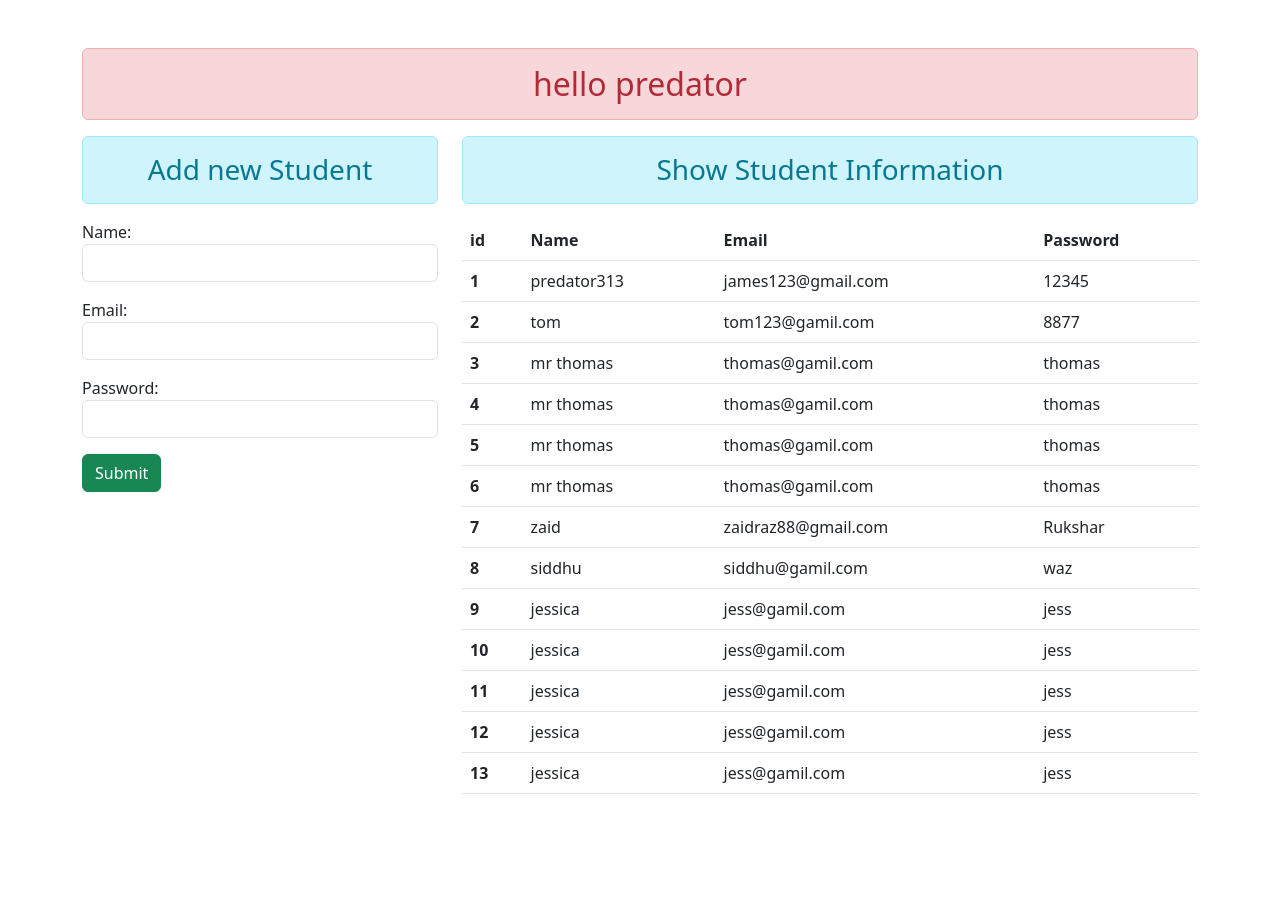
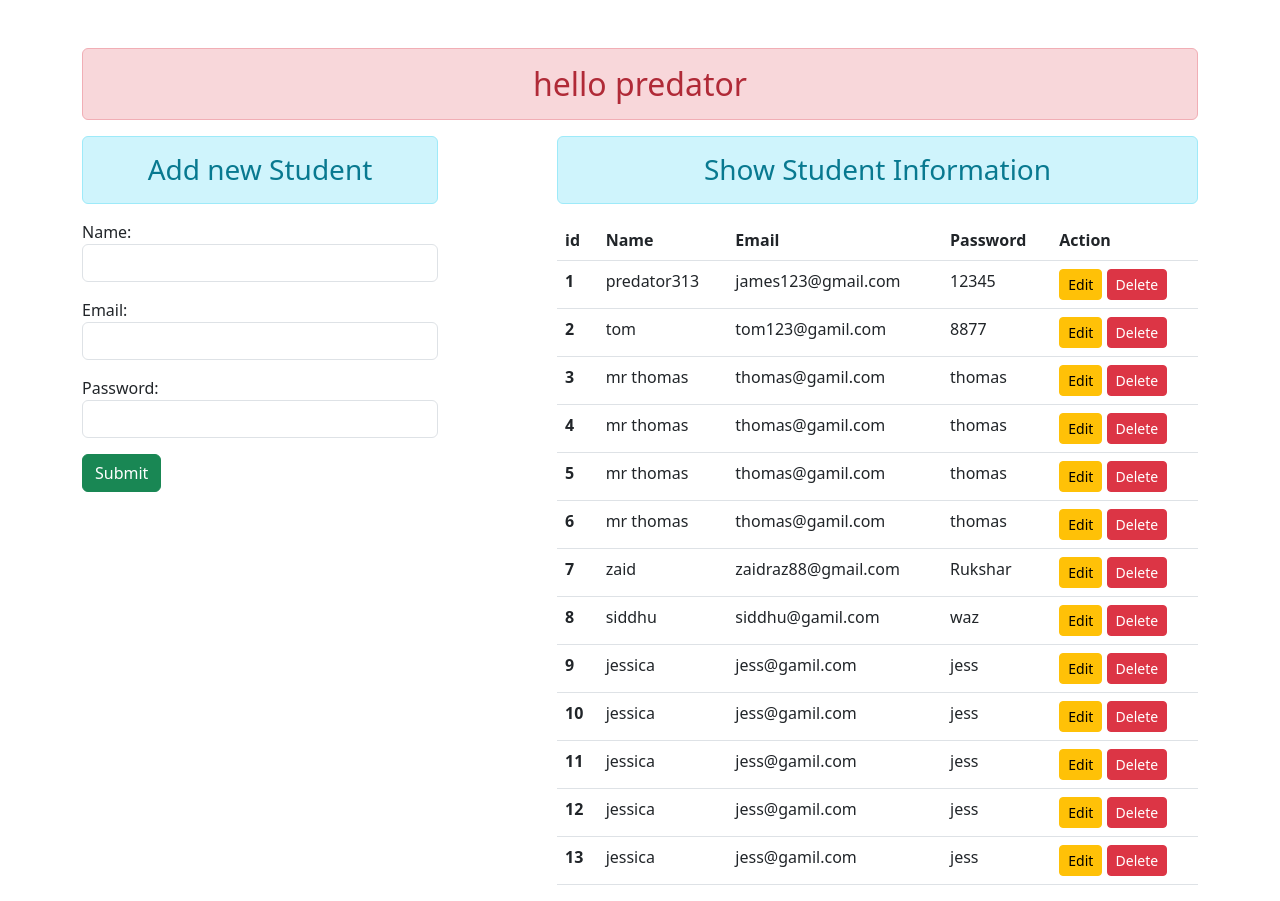
Before and after one commit to predator313/CRUTPROJECT, a Django app: page /hello/student/ in a window 1280 px wide. Before the commit the page ends 794 px from the top, so only its background shows below. Run offline with Django 4.2, Linux system fonts and the light colour scheme; data comes from the database, SQL or seed files in the repository; some libraries are stand-ins or nearby versions.

Commit message:
adding edit and delete button

```diff
--- a/enroll/templates/enroll/addandshow.html
+++ b/enroll/templates/enroll/addandshow.html
@@ -7,7 +7,7 @@
       <button type="submit" class="btn btn-success">Submit</button>
     </form>
   </div>
-  <div class="col-sm-8">
+  <div class="col-sm-7 offset-1">
     <h3 class="text-center alert alert-info">Show Student Information</h3>
 
     {% if stu %}
@@ -18,6 +18,7 @@
           <th scope="col">Name</th>
           <th scope="col">Email</th>
           <th scope="col">Password</th>
+          <th scope="col">Action</th>
         </tr>
       </thead>
 
@@ -29,6 +30,10 @@
           <td>{{st.name}}</td>
           <td>{{st.email}}</td>
           <td>{{st.password}}</td>
+          <td>
+            <a href="#" class="btn btn-warning btn-sm">Edit</a>
+            <a href="#"class="btn btn-danger btn-sm">Delete</a>
+          </td>
         </tr>
         {% endfor %}
       </tbody>
--- a/enroll/views.py
+++ b/enroll/views.py
@@ -3,6 +3,7 @@ from .forms import StudentRegistration
 from .models import User
 
 # Create your views here.
+#def show data will used to insert and retrive the data from the database
 def showdata(request):
     if(request.method=='POST'):
         fm=StudentRegistration(request.POST)
```
